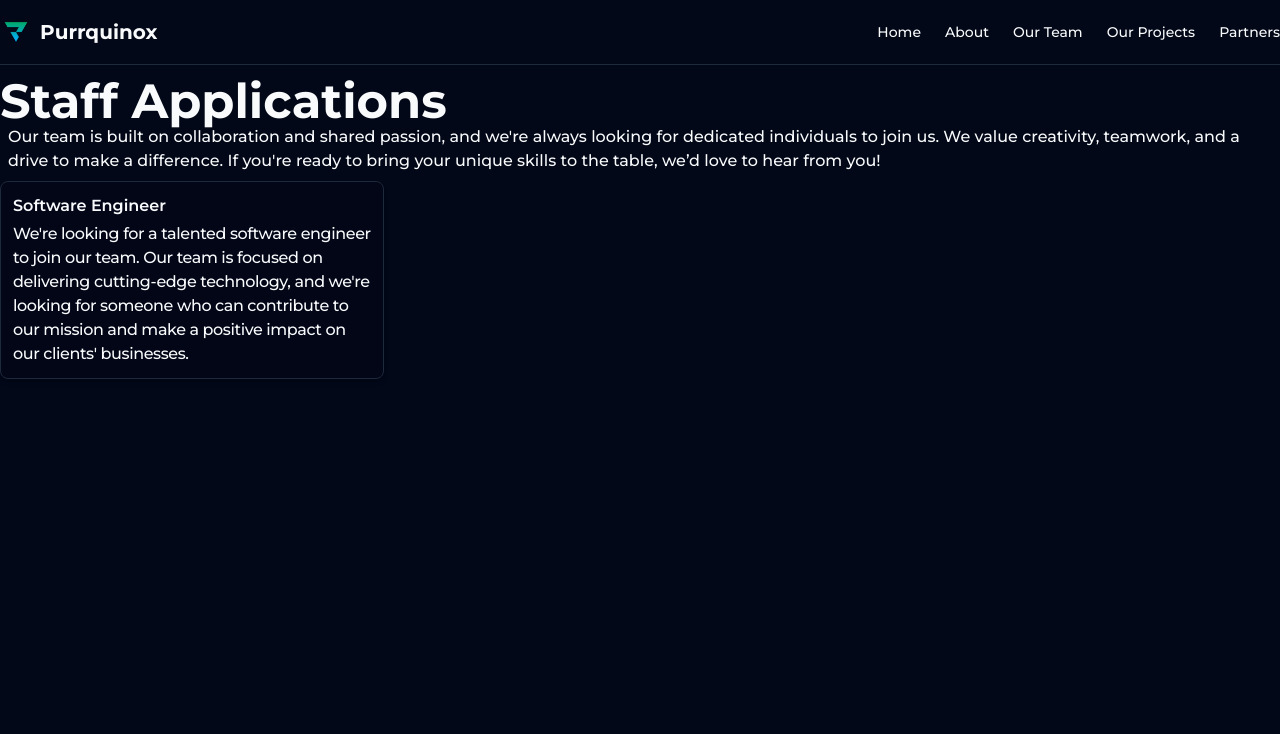
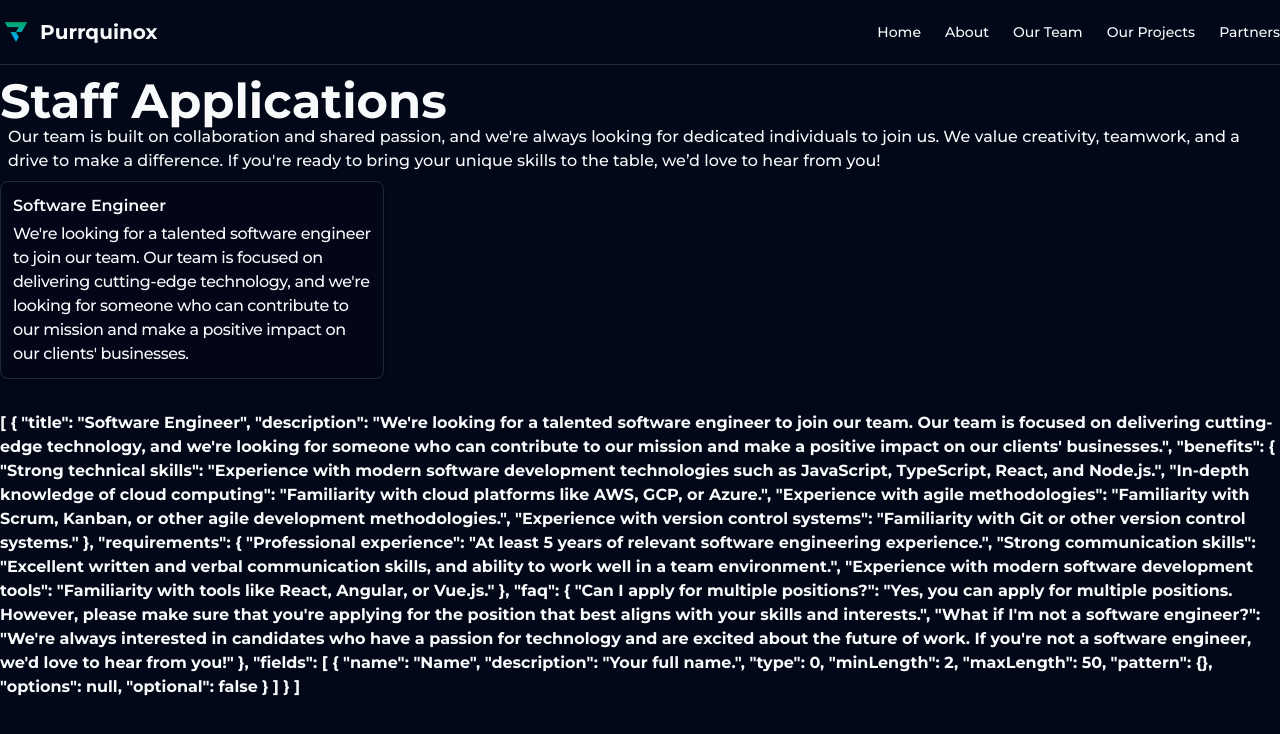
Before and after one commit to Purrquinox/website-next, a Next.js app: page /apply in a window 1280 px wide. Shown: the top 734 px of the page. Built offline with nearby package versions, Linux system fonts and the light colour scheme.

Commit message:
add stringified data

```diff
--- a/src/pages/apply.tsx
+++ b/src/pages/apply.tsx
@@ -99,6 +99,10 @@ const apply = () => {
 					<div className="p-2" />
 				</div>
 			))}
+
+            <div className="p-2" />
+
+            <p>{JSON.stringify(applications, null, 2)}</p>
 		</>
 	);
 };
```
